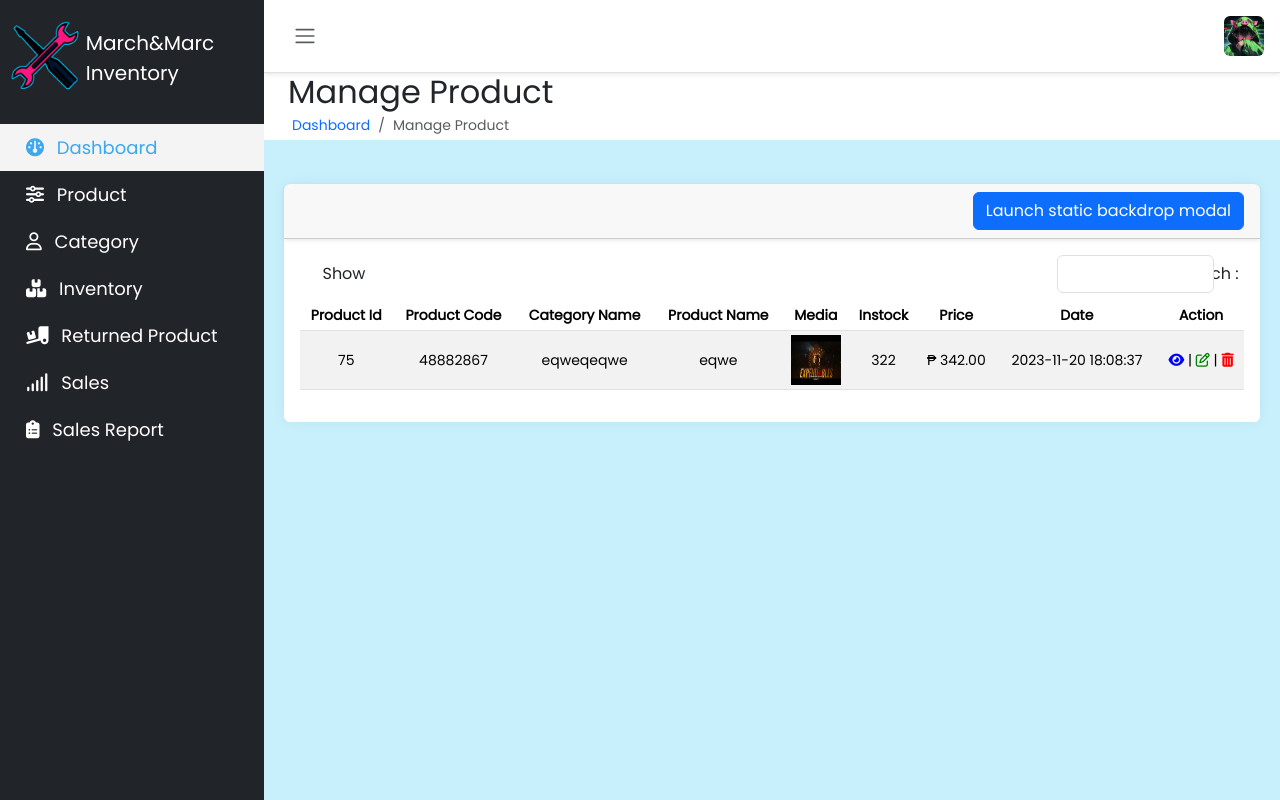
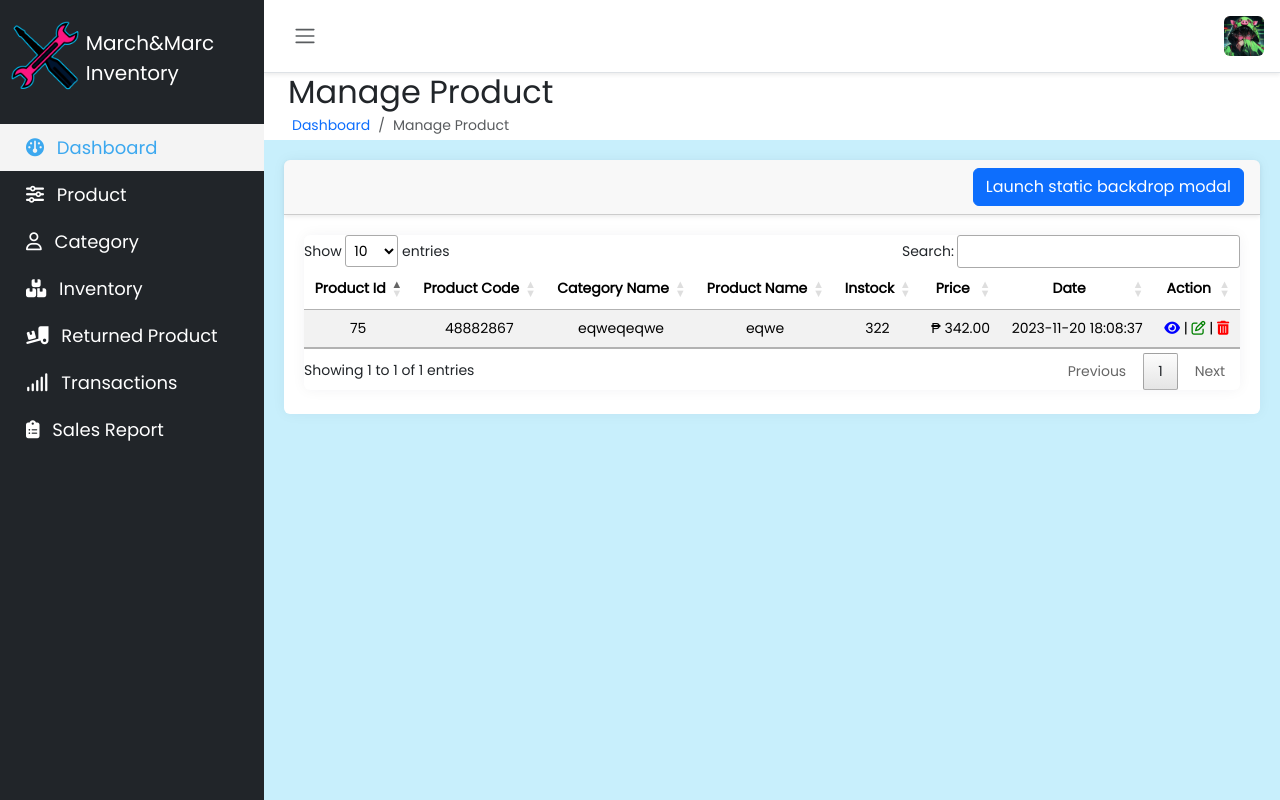
Before and after one commit to Zekechan11/InventoryMARCH, a PHP site: page /product.php in a window 1280 px wide. Run offline with PHP 8.4, Linux system fonts and the light colour scheme; data comes from the database, SQL or seed files in the repository; some libraries are stand-ins or nearby versions.

Commit message:
datatables

```diff
--- a/inc/footer.php
+++ b/inc/footer.php
@@ -2,5 +2,13 @@
     <body>
         <script src="https://cdn.jsdelivr.net/npm/bootstrap@5.3.2/dist/js/bootstrap.bundle.min.js"></script>
         <script src="js/script.js"></script>
+        <script src="https://cdn.datatables.net/1.13.8/js/jquery.dataTables.min.js"></script>
+        <script src="https://code.jquery.com/jquery-3.7.0.js"></script>
+        <script src="https://cdn.datatables.net/1.13.7/js/jquery.dataTables.min.js"></script>
+
+<script>
+    new DataTable('#example');
+</script>
+
     </body>
 </html>
--- a/inc/header.php
+++ b/inc/header.php
@@ -9,6 +9,7 @@
     <script src="https://kit.fontawesome.com/7b92f6b770.js" crossorigin="anonymous"></script>
     <link rel="stylesheet" href="css/style.css">
     <link rel="stylesheet" href="style-report.css">
+    <link rel="stylesheet" href="https://cdn.datatables.net/1.13.7/css/jquery.dataTables.min.css">
 </head>
 
 <body>
@@ -59,7 +60,7 @@
                     <li class="sidebar-item">
                         <a href="sales.php" class="sidebar-link" style="font-size: 18px;">
                         <i class="fa-solid fa-signal pe-2"></i>
-                            Sales
+                            Transactions
                         </a>
                     </li>
                     <li class="sidebar-item">
--- /dev/null
+++ b/modal/view_products.php
@@ -0,0 +1,42 @@
+<!-- Modal -->
+<div class="modal fade" id="view-modal" tabindex="-1" aria-labelledby="exampleModalLabel" aria-hidden="true">
+  <div class="modal-dialog modal-xl">
+    <div class="modal-content">
+      <div class="modal-header">
+        <h1 class="modal-title fs-5" id="exampleModalLabel">Products</h1>
+        <button type="button" class="btn-close" data-bs-dismiss="modal" aria-label="Close"></button>
+      </div>
+      <div class="modal-body">
+        <section class="content container-fluid">
+          <div class="box box-success">
+            <div class="row">
+              <div class="col-md-6">
+                <ul class="list-group">
+
+                  <center>
+                    <p class="list-group-item list-group-item-success">Product Details</p>
+                  </center>
+                  <li class="list-group-item"> <b>Product code</b> :<span class="label badge pull-right"></span></li>
+                  <li class="list-group-item"><b>Product Name</b> :<span class="label label-info pull-right"></li>
+                  <li class="list-group-item"><b>Category Name</b> :<span class="label label-primary pull-right"></span></li>
+                  <li class="list-group-item"><b>Instock</b> :<span class="label label-warning pull-right"></span></li>
+                  <li class="list-group-item"><b>Price</b> :<span class="label label-warning pull-right"></span></li>
+                  <li class="list-group-item"><b>Size </b> :<span class="label label-default pull-right"></span></li>
+                  <li class="list-group-item col-md-12"><span class="text-muted"></span></li>
+                </ul>
+              </div>
+              <div class="col-md-6">
+                <ul class="list-group">
+                  <center>
+                    <p class="list-group-item list-group-item-success">Product Image</p>
+                  </center>
+                  <img src="upload/" alt="Product Image" class="img-responsive">
+                </ul>
+              </div>
+            </div>
+          </div>
+        </section>
+      </div>
+    </div>
+  </div>
+</div>
--- a/product.php
+++ b/product.php
@@ -21,38 +21,24 @@ include_once('function/update_product.php');
             </nav>
         </div>
     </div>
-    <section class="tables py-4">
         <div class="card border-0">
             <div class="card-header shadow-sm">
                 <button type="button" class="btn btn-primary float-end" data-bs-toggle="modal" data-bs-target="#add-product">
                     Launch static backdrop modal
                 </button>
             </div>
-            <div class="card-body">
-                <label for="inputEmail3" class="col-form-label" style="position: relative; left:875px; font-size:16px;">Search :</label>
-                <div class="col-sm-2 mb-2 float-end" style="position: relative; right:30px;">
-                    <input type="email" class="form-control" id="inputEmail3">
-                </div>
-                <label for="show" class="col-form-label" style="position: relative; right:45px; font-size:16px;">Show</label>
-                <div class="col-sm-1 mb-2 float-end" style="position: relative; right:815px;">
-                    <select id="inputState" class="form-select" style="width: 70px;">
-                        <option>10</option>
-                        <option>20</option>
-                    </select>
-                </div>
-                <div class="table-body col-12 text-center" style="max-height: 390px; overflow-y: scroll;">
-                    <table class="table table-striped table-sm mx-auto">
+                <div class="card border-0 text-center">
+                    <table id="example" class="table table-striped table-sm mx-auto">
                         <thead style="position: sticky; top: 0; background-color: white; z-index: 1;">
                             <tr>
-                                <th scope="col">Product Id</th>
-                                <th scope="col">Product Code</th>
-                                <th scope="col">Category Name</th>
-                                <th scope="col">Product Name</th>
-                                <th scope="col">Media</th>
-                                <th scope="col">Instock</th>
-                                <th scope="col">Price</th>
-                                <th scope="col">Date</th>
-                                <th scope="col">Action</th>
+                                <th class="text-center">Product Id</th>
+                                <th class="text-center">Product Code</th>
+                                <th class="text-center">Category Name</th>
+                                <th class="text-center">Product Name</th>
+                                <th class="text-center">Instock</th>
+                                <th class="text-center">Price</th>
+                                <th class="text-center">Date</th>
+                                <th class="text-center">Action</th>
                             </tr>
                         </thead>
                         <tbody style="vertical-align: middle;">
@@ -72,12 +58,11 @@ include_once('function/update_product.php');
                                     <td><?= $row['product_code'] ?></td>
                                     <td><?= $row['category_name'] ?></td>
                                     <td><?= $row['product_name'] ?></td>
-                                    <td><img src="<?= $row['image'] ?>" width='50' height='50'></td>
                                     <td><?= (number_format($row['quantity'])); ?></td>
                                     <td>₱ <?= (number_format($row['price'], 2)); ?></td>
                                     <td><?= $row['date_added'] ?></td>
                                     <td>
-                                        <i class="fas fa-eye" type="button" style="color: blue;"></i> |
+                                        <i class="fas fa-eye" type="button" style="color: blue;" data-bs-toggle="modal" data-bs-target="#view-modal"></i> |
                                         <i class="fa fa-edit edit_C" type="button" style="color: green" data-bs-toggle="modal" data-bs-target="#edit-product"></i> |
                                         <i class="fa fa-trash _delete_cat" type="button" style="color:red" title="Delete" data-bs-toggle="modal" data-bs-target="#del-product"></i>
                                     </td>
@@ -90,10 +75,10 @@ include_once('function/update_product.php');
                 </div>
             </div>
         </div>
-    </section>
 </div>
 
 <?php require_once('modal/add_product.php'); ?>
 <?php require_once('modal/delete_product.php'); ?>
 <?php require_once('modal/edit_product.php'); ?>
+<?php require_once('modal/view_products.php'); ?>
 <?php require_once('inc/footer.php'); ?>
```
Also changed, not shown: category.php (+5 -19 lines), inventory.php (+6 -17 lines), returned_product.php (+11 -15 lines), sales.php (+10 -20 lines), sales_report.php (+2 -13 lines).
